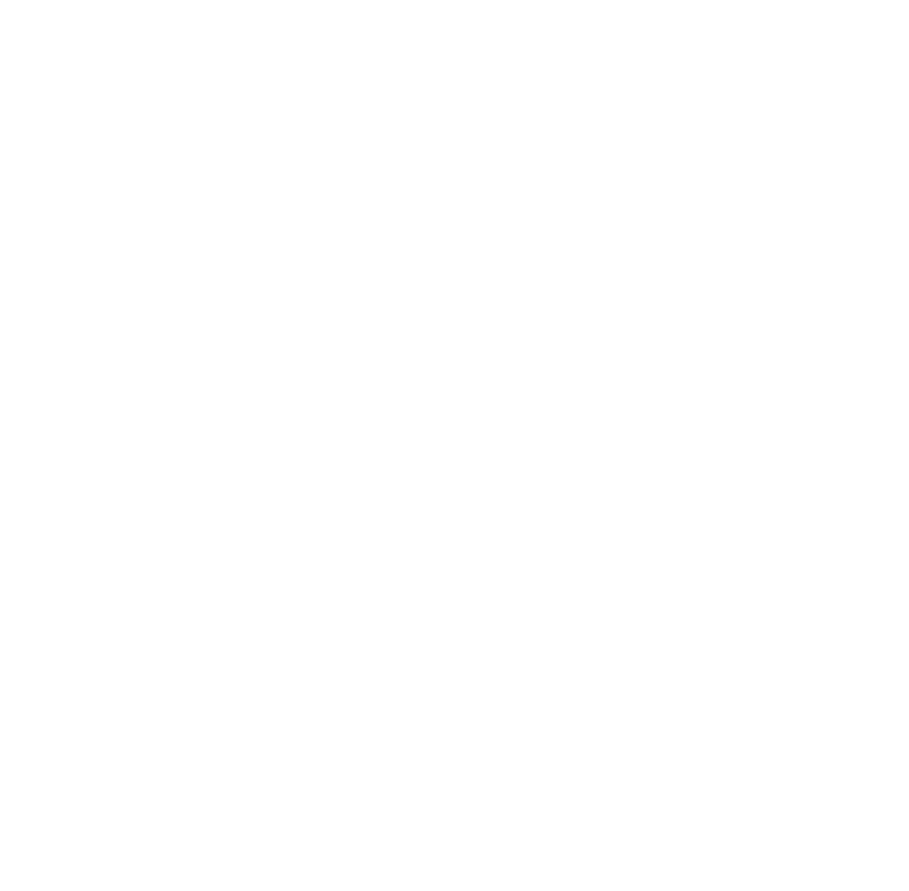
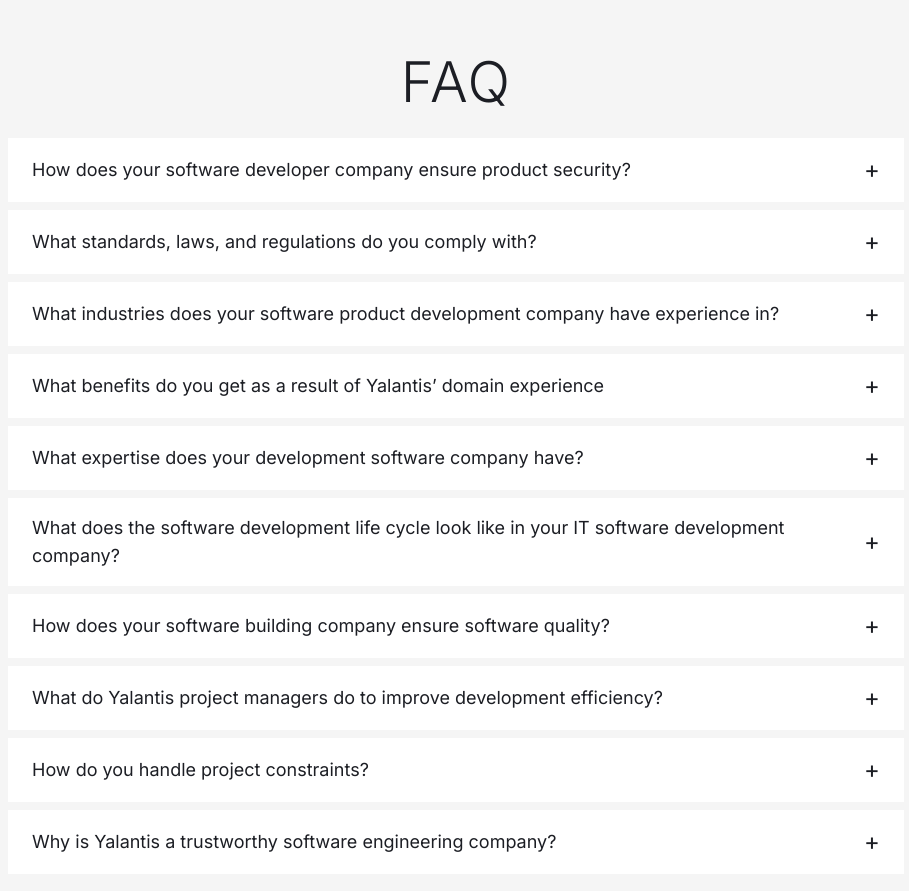
Before and after one commit to ductan004/yalantis-clone, a Next.js app: page / in a window 1280 px wide. Shown: the part 4020-4911 px from the top of the page, without its empty margins (184-1093 px from the left). Before the commit the page ends 3979 px from the top, so only its background shows below. Built offline with nearby package versions, Linux system fonts and the light colour scheme.

Commit message:
FAQ(reponsive)

```diff
--- /dev/null
+++ b/app/components/FAQ.tsx
@@ -0,0 +1,100 @@
+"use client"; // Ensure this component runs on the client-side
+
+import { useState } from "react";
+
+const faqItems = [
+  {
+    question:
+      "How does your software developer company ensure product security?",
+    answer:
+      "We ensure product security by following industry best practices...",
+  },
+  {
+    question: "What standards, laws, and regulations do you comply with?",
+    answer:
+      "A secure development process requires compliance with applicable standards, laws, and regulations. As a software developer firm, Yalantis creates software solutions for clients in various countries and industries. While building solutions for the healthcare industry, for example, we follow HIPAA, CFR, GDPR, FHIR, and HL7 requirements. We have also helped our clients obtain ONC Health IT certification. While delivering projects for the FinTech industry, we comply with PCI-DSS, PSD2, SOC2, and the GDPR.We comply with HIPAA, CFR, GDPR, FHIR, and HL7 requirements...",
+  },
+  {
+    question:
+      "What industries does your software product development company have experience in?",
+    answer:
+      "We have experience in healthcare, FinTech, and many other industries...",
+  },
+  {
+    question:
+      "What benefits do you get as a result of Yalantis’ domain experience",
+    answer:
+      "We have experience in healthcare, FinTech, and many other industries...",
+  },
+  {
+    question: "What expertise does your development software company have?",
+    answer:
+      "We have experience in healthcare, FinTech, and many other industries...",
+  },
+  {
+    question:
+      "What does the software development life cycle look like in your IT software development company?",
+    answer:
+      "We have experience in healthcare, FinTech, and many other industries...",
+  },
+
+  {
+    question:
+      "How does your software building company ensure software quality?",
+    answer:
+      "We have experience in healthcare, FinTech, and many other industries...",
+  },
+  {
+    question:
+      "What do Yalantis project managers do to improve development efficiency?",
+    answer:
+      "We have experience in healthcare, FinTech, and many other industries...",
+  },
+  {
+    question: "How do you handle project constraints?",
+    answer:
+      "We have experience in healthcare, FinTech, and many other industries...",
+  },
+  {
+    question: "Why is Yalantis a trustworthy software engineering company?",
+    answer:
+      "We have experience in healthcare, FinTech, and many other industries...",
+  },
+];
+
+export default function FAQ() {
+  const [openIndex, setOpenIndex] = useState<number | null>(null);
+
+  const toggleFAQ = (index: number) => {
+    setOpenIndex(openIndex === index ? null : index);
+  };
+
+  return (
+    <div className="flex flex-col gap-2 max-w-4xl mx-auto mt-6">
+      {faqItems.map((item, index) => (
+        <div key={index}>
+          <button
+            onClick={() => toggleFAQ(index)}
+            className="group w-full text-left py-4 px-6 bg-white focus:outline-none"
+          >
+            <div className="flex justify-between items-center">
+              <span className="text-lg pr-16">{item.question}</span>
+              <span
+                className={`${
+                  openIndex === index ? "text-primary-color" : ""
+                } group-hover:text-primary-color text-2xl`}
+              >
+                {openIndex === index ? "−" : "+"}
+              </span>
+            </div>
+          </button>
+          {openIndex === index && (
+            <div className="py-4 px-6 bg-transparent text-sm">
+              <p>{item.answer}</p>
+            </div>
+          )}
+        </div>
+      ))}
+    </div>
+  );
+}
--- a/app/page.tsx
+++ b/app/page.tsx
@@ -2,6 +2,7 @@
 import Button from "./components/Button";
 import VideoReviews from "./components/VideoReviews";
 import CaseStudies from "./components/CaseStudies";
+import FAQ from "./components/FAQ";
 
 export default function Home() {
   return (
@@ -466,6 +467,7 @@
         </div>
       </section>
 
+      {/* Case-Studies */}
       <section className="case-studies pt-[70px]">
         <div className="container mx-auto px-4 xl:px-8">
           <div className="flex justify-between items-center lg:text-[56px] leading-[64px] font-light tracking-wide">
@@ -517,6 +519,16 @@
           </div>
         </div>
       </section>
+
+      {/* Faq */}
+      <section className="faq bg-[#f5f5f5] text-[#1c1e24] pt-[91px] pb-[80px]">
+        <div className="container mx-auto px-4 xl:px-8">
+          <h2 className="faq__heading uppercase text-center text-[56px] leading-[64px] font-light tracking-wide">
+            faq
+          </h2>
+          <FAQ></FAQ>
+        </div>
+      </section>
     </main>
   );
 }
```
